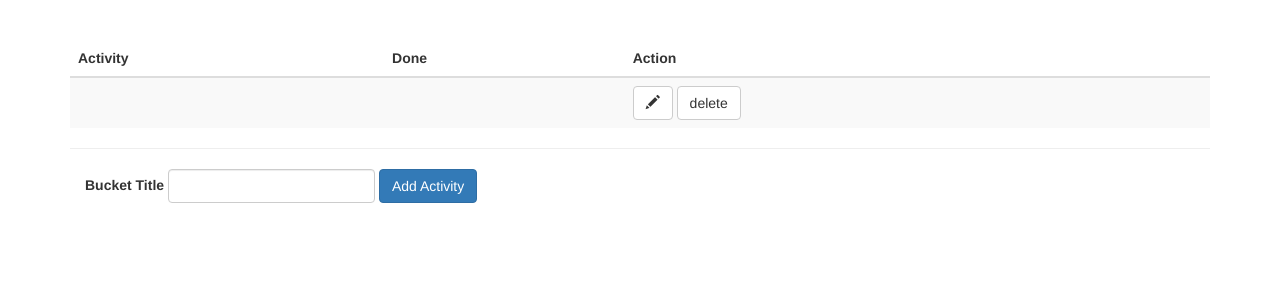
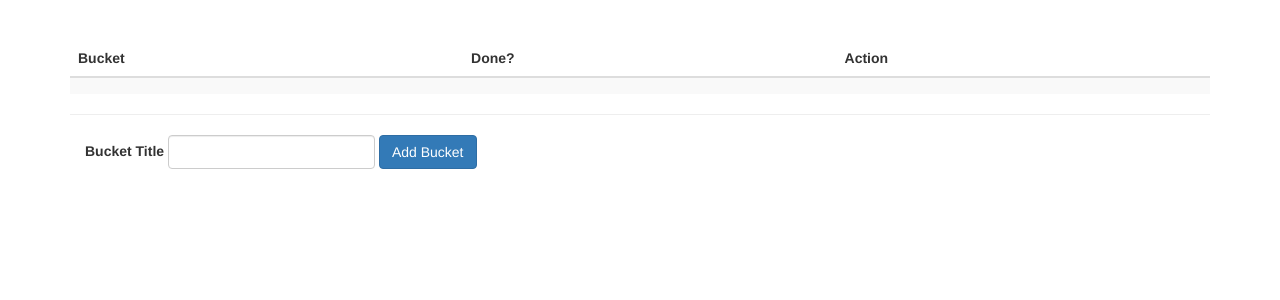
Before and after one commit to MDKola/bucketlist, a Flask app: template templates/manage_bucket.html in a window 1280 px wide. Shown: the part 52-352 px from the top of the page. Run offline with Flask 2, Linux system fonts and the light colour scheme; the template is opened without the code that fills it, so the values that code supplies are empty; some libraries are stand-ins or nearby versions.

Commit message:
Remove failing code

```diff
--- a/templates/manage_bucket.html
+++ b/templates/manage_bucket.html
@@ -22,7 +22,7 @@
         </ul>
         <ul class="nav navbar-nav navbar-right">
           <li><a href="/dashboard"><span class="glyphicon glyphicon-user"></span> My account</a></li>
-          <li><a href="#"><span class="glyphicon glyphicon-log-out"></span> Logout</a></li>
+          <li><a href="/logout"><span class="glyphicon glyphicon-log-out"></span> Logout</a></li>
         </ul>
       </div>
     </nav>
@@ -30,34 +30,37 @@
 
     <div class="container">
     <h3></h3>
-    <table class="table table-striped">
+    <form method="post">
+        <table class="table table-striped">
           <thead>
             <tr>
-              <th>Activity</th>
-              <th>Done</th>
+              <th>Bucket</th>
+              <th>Done?</th>
               <th>Action</th>
             </tr>
           </thead>
           <tbody>
             <tr id="">
               <td>
+
               </td>
               <td>
+                <a href=""></a>
               </td>
 
               <td>
-                  <button class="btn btn-default"><span class="glyphicon glyphicon-pencil"></span></button>
-                  <a class="btn btn-default delete-btn" delete-ref="">delete</a>
+
               </td>
             </tr>
           </tbody>
         </table>
+        </form>
         <hr>
-         <form class="form col-md-6" method="POST", action="/dashboard/{{data['current_bucket']}}/add_activity">
+         <form class="form col-md-6" method="get", action="">
           <div class="form-group form-inline">
             <label for="email">Bucket Title</label>
-            <input type="text" class="form-control" id="title" name="bucket" value="{{ request.form.activity }}">
-            <button class="btn btn-primary">Add Activity</button>
+            <input type="text" class="form-control" id="title" name="bucket" value="">
+            <button class="btn btn-primary">Add Bucket</button>
           </div>
          </form>
 </div><br>
```
